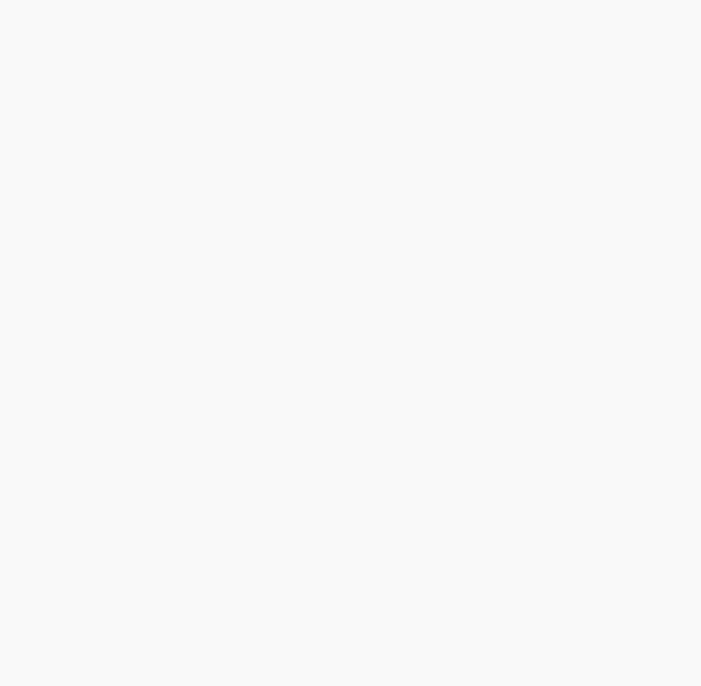
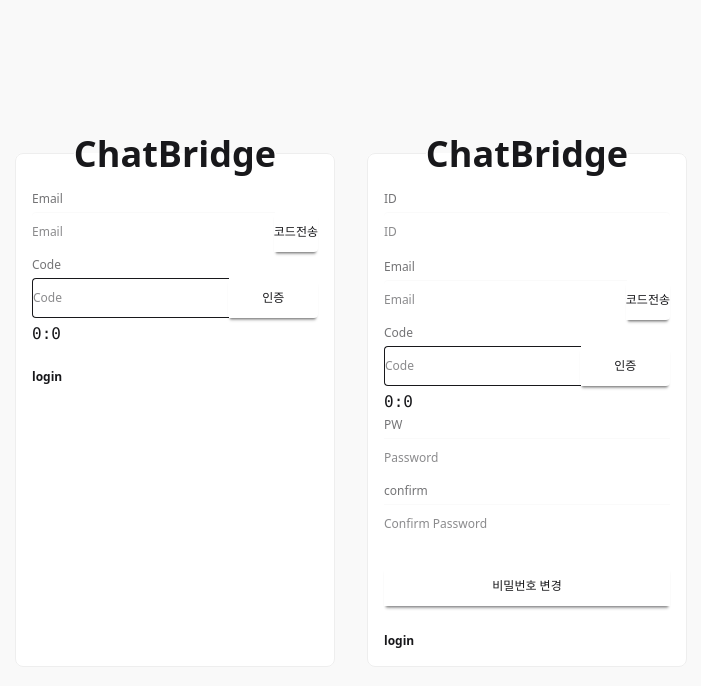
Before and after one commit to junsgi/ChatBridge, a React (Vite) app in the folder front/: page /findIDPW in a window 1280 px wide. Before the commit this address had no page. Shown: the top 686 px of the page, without its empty margins (289-990 px from the left). Built offline with nearby package versions, Linux system fonts and the light colour scheme.

Commit message:
create FindID FindPW

```diff
--- a/front/src/App.jsx
+++ b/front/src/App.jsx
@@ -1,4 +1,5 @@
 import "./App.css";
+import FindIDPW from "./modules/FindIDPW";
 import Login from "./modules/Login";
 import Signup from "./modules/Signup";
 import { Route, Routes } from "react-router-dom";
@@ -8,6 +9,7 @@
       <Routes>
         <Route path = "/" element={<Login />} />
         <Route path = "/signup" element={<Signup />} />
+        <Route path = "/findIDPW" element = {<FindIDPW />}/>
       </Routes>
     </>
   );
--- a/front/src/components/CreateUpdatePw.jsx
+++ b/front/src/components/CreateUpdatePw.jsx
@@ -58,7 +58,7 @@
     }, [pw.ckSuccess])
     return (
         <div className="flex w-full flex-col space-y-1">
-            <label className="label">Pw</label>
+            <label className="label">PW</label>
             <input type="password" placeholder="Password" onChange={pwHandle} className={`input ${pw.pwError ? 'input-error' : (pw.pwSuccess ? 'input-success' : '')}`} />
             {(pw.pwError || pw.pwSuccess) && <p className={pw.pwError ? "text-error" : "text-success"}>{pw.pwMsg}</p>}
 
--- a/front/src/components/EmailForm.jsx
+++ b/front/src/components/EmailForm.jsx
@@ -12,59 +12,44 @@
     const [codeSuccess, setCodeSuccess] = useState(false);
     const [codeMsg, setCodeMsg] = useState('');
 
-    const TIME = 3
+    const TIME = 3;
     const [count, setCount] = useState(0);
     let interval = undefined;
 
-    const codeHandle = useCallback((e) => {
-        setCode((prev) => e.target.value)
-        console.log(count);
-        if (e.target.value === key.current && count > 0){
-            setCodeError(false);
-            setCodeSuccess(true);
-            setCodeMsg('인증이 완료되었습니다.');
-            if (interval) clearInterval(interval);
-            update({ email : email.current.value });
-        }else if (count <= 0){
-            setCodeError(true);
-            setCodeMsg('만료되었습니다.');
-        }else{
-            setCodeError(true);
-            setCodeMsg('인증번호가 일치하지 않습니다.');
-        }
-    }, [setCode, setCodeError, setCodeSuccess, setCodeMsg, update, count]);
+    const codeHandle = useCallback((e) => setCode((prev) => e.target.value),[setCode]);
 
     const countDown = useCallback(() => {
         if (interval) clearInterval(interval);
-        setCount(TIME)
+        setCount(TIME);
         interval = setInterval(() => {
-            setCount(prev => {
+            setCount((prev) => {
                 if (prev === 0) {
                     clearInterval(interval);
                     return 0;
-                }else {
+                } else {
                     return prev - 1;
                 }
             });
-        }, 1000)
+        }, 1000);
     }, [setCount]);
 
+    // 코드전송
     const getCode = useCallback(async () => {
         if (!email.current.checkValidity()) {
             email.current.reportValidity();
             setEmailError(() => true);
             setEmailSuccess(() => false);
-            setEmailMsg("")
+            setEmailMsg('');
             setCount(0);
             setCode('');
             setCodeSuccess(false);
-            if (interval) clearInterval(interval)
+            if (interval) clearInterval(interval);
             return;
         }
-        key.current = "12345";
+        key.current = '12345';
         setEmailSuccess(true);
         setEmailError(false);
-        setEmailMsg("이메일로 전송된 인증 코드를 입력해주세요.");
+        setEmailMsg('이메일로 전송된 인증 코드를 입력해주세요.');
         countDown();
 
         // const response = await axios
@@ -87,28 +72,61 @@
         //     setEmailMsg('Error ' + errorStatus + ' : ' + errorMsg);
         // }
     }, [setEmailError, setEmailSuccess, setEmailMsg, setCode, setCodeError, setCodeSuccess, setCodeMsg, setCount, codeSuccess]);
+    // 코드전송
+
+
+    // 인증버튼
+    const auth = useCallback(() => {
+        if (!(eSuccess && !eError)) return;
+        if (code === key.current && count > 0) {
+            setCodeError(false);
+            setCodeSuccess(true);
+            setCodeMsg('인증이 완료되었습니다.');
+            if (interval) clearInterval(interval);
+            update({ email: email.current.value });
+        } else if (count <= 0) {
+            setCodeError(true);
+            setCodeMsg('만료되었습니다.');
+            update({ email: '' });
+        } else {
+            setCodeError(true);
+            setCodeMsg('인증번호가 일치하지 않습니다.');
+            update({ email: '' });
+        }
+    },[setCode, setCodeError, setCodeSuccess, setCodeMsg, update, code, count]);
     return (
         <div className="flex w-full flex-col space-y-1">
             <label className="label">Email</label>
             <div className="join w-full">
-                <input type="email" ref={email} disabled={codeSuccess} required placeholder="Email" className={`input join-item w-full ${eError ? 'input-error' : (eSuccess ? 'input-success' : '')}`} />
-                <button type="button" onClick={getCode} className="btn btn-neutral join-item">
-                    코드전송
-                </button>
+                <input type="email" ref={email} disabled={codeSuccess} required placeholder="Email" className={`input join-item w-full ${eError ? 'input-error' : eSuccess ? 'input-success' : ''}`} />
+                {
+                    !codeSuccess &&
+                    <button type="button" onClick={getCode} className="btn btn-neutral join-item">
+                        코드전송
+                    </button>
+                }
             </div>
-            {(eError || eSuccess) && <p className={eError ? "text-error" : "text-success"}>{eMsg}</p>}
+            {(eError || eSuccess) && <p className={eError ? 'text-error' : 'text-success'}>{eMsg}</p>}
 
             <label className="label">Code</label>
-            <div className="w-full flex flex-wrap">
-                <input type="text" placeholder="Code" disabled={!eSuccess || codeSuccess} value = {code} onChange={codeHandle} className={`input join-item w-full ${codeError ? 'input-error' : (codeSuccess ? 'input-success' : '')}`} />
+            <div className="join w-full">
+                <input type="text" placeholder="Code" disabled={!eSuccess || codeSuccess} value={code} onChange={codeHandle} className={`input join-item w-full ${codeError ? 'input-error' : codeSuccess ? 'input-success' : ''}`} />
                 {
                     !codeSuccess &&
-                    <span className="countdown font-mono label text-base mt-1">
-                        <span style={{"--value": parseInt(count / 60)}} aria-live="polite"></span>:
-                        <span style={{"--value":count % 60}} aria-live="polite"></span>
+                    <button type="button" onClick={auth} className="btn btn-neutral join-item w-[89.6px]">
+                        인증
+                    </button>
+                }
+            </div>
+
+            {/* countdown, message */}
+            <div className="mt-1 flex items-center gap-2">
+                {!codeSuccess && (
+                    <span className="countdown font-mono text-base">
+                        <span style={{ '--value': parseInt(count / 60) }} aria-live="polite"></span>:<span style={{ '--value': count % 60 }} aria-live="polite"></span>
                     </span>
-                }
-                {(codeError || codeSuccess) && <p className={`mt-1 ml-2 ${codeError ? "text-error" : "text-success"}`}>{codeMsg}</p>}
+                )}
+                {(codeError || codeSuccess) && <span className={`${codeError ? 'text-error' : 'text-success'}`}>{codeMsg}</span>}
             </div>
         </div>
     );
--- /dev/null
+++ b/front/src/components/FindID.jsx
@@ -0,0 +1,31 @@
+import { useCallback, useEffect, useState } from "react";
+import EmailForm from "./EmailForm";
+import { Link } from "react-router-dom";
+
+const FindID = () => {
+    const [id, setId] = useState('');
+    const [email, setEmail] = useState({ email: ''});
+    const update = useCallback(update => setEmail(update), [setEmail]);
+    useEffect(() => {
+        console.log(email)
+        if (email.email.length <= 0) return;
+        setId("123");
+    }, [email.email])
+    return (
+        <fieldset className="fieldset border-base-300 rounded-box w-xs md:mr-4 border bg-white p-4">
+            <legend className="fieldset-legend text-center text-4xl">ChatBridge</legend>
+
+            <EmailForm update={update} />
+
+            <div className="mt-5 flex w-full">
+                <Link to="/" className="card grid grow place-items-start font-bold">
+                    login
+                </Link>
+            </div>
+            <div className="h-50 text-xl text-center content-center">
+                {id.length > 0 && <>아이디는<p className = "text-2xl font-bold">{id}</p>입니다.</>}
+            </div>
+        </fieldset>
+    );
+};
+export default FindID;
--- /dev/null
+++ b/front/src/components/FindPW.jsx
@@ -0,0 +1,37 @@
+import { useCallback, useState } from "react";
+import EmailForm from "./EmailForm";
+import CreateUpdatePw from "./CreateUpdatePw";
+import { Link } from "react-router-dom";
+
+const FindPW = () => {
+    const [data, setData] = useState({ a : ''});
+    const [idError, setError] = useState(false);
+    const [idSuccess, setSuccess] = useState(false);
+    const update = useCallback(update => setData(update), [setData]);
+    return (
+        <fieldset className="fieldset border-base-300 rounded-box w-xs md:ml-4 border bg-white p-4">
+            <legend className="fieldset-legend text-center text-4xl">ChatBridge</legend>
+
+            <div className="flex w-full flex-col space-y-1">
+                <label className="label">ID</label>
+
+                <div className="join w-full">
+                    <input type="text" minLength={2} maxLength={20} className={`input join-item w-full ${idError ? 'input-error' : idSuccess ? 'input-success' : ''}`} placeholder="ID" />
+                </div>
+            </div>
+
+            <EmailForm update={update} />
+            <CreateUpdatePw update={update} />
+            <button className="btn btn-neutral mt-4" onClick={() => console.log(data)}>
+                비밀번호 변경
+            </button>
+
+            <div className="mt-5 flex w-full">
+                <Link to="/" className="card grid grow place-items-start font-bold">
+                    login
+                </Link>
+            </div>
+        </fieldset>
+    );
+};
+export default FindPW;
--- /dev/null
+++ b/front/src/modules/FindIDPW.jsx
@@ -0,0 +1,14 @@
+import FindID from '../components/FindID';
+import FindPW from '../components/FindPW';
+
+const FindIDPW = () => {
+
+    return (
+        <div className="flex min-h-screen flex-wrap content-center justify-center overflow-auto">
+            <FindID />
+            <FindPW />
+        </div>
+    );
+};
+
+export default FindIDPW;
--- a/front/src/modules/Login.jsx
+++ b/front/src/modules/Login.jsx
@@ -25,7 +25,7 @@
     const idMonitor = useCallback(e => dispatch({command : 'id', id : e.target.value}), [data.id])
     const pwMonitor = useCallback(e => dispatch({command : 'pw', pw : e.target.value}), [data.pw])
     return (
-        <div className="flex h-screen flex-wrap content-center justify-center">
+        <div className="flex min-h-screen flex-wrap content-center justify-center overflow-auto">
             <fieldset className="fieldset bg-white border-base-300 rounded-box w-xs border p-4">
                 <legend className="fieldset-legend text-4xl text-center">ChatBridge</legend>
 
--- a/front/src/modules/Signup.jsx
+++ b/front/src/modules/Signup.jsx
@@ -18,7 +18,7 @@
         return `${year}-${month}-${day}`;
     }, []);
     return (
-        <div className="flex h-screen flex-wrap content-center justify-center">
+        <div className="flex min-h-screen flex-wrap content-center justify-center overflow-auto">
             <fieldset className="fieldset border-base-300 rounded-box w-xs border bg-white p-4">
                 <legend className="fieldset-legend text-center text-4xl">ChatBridge</legend>
 
```
